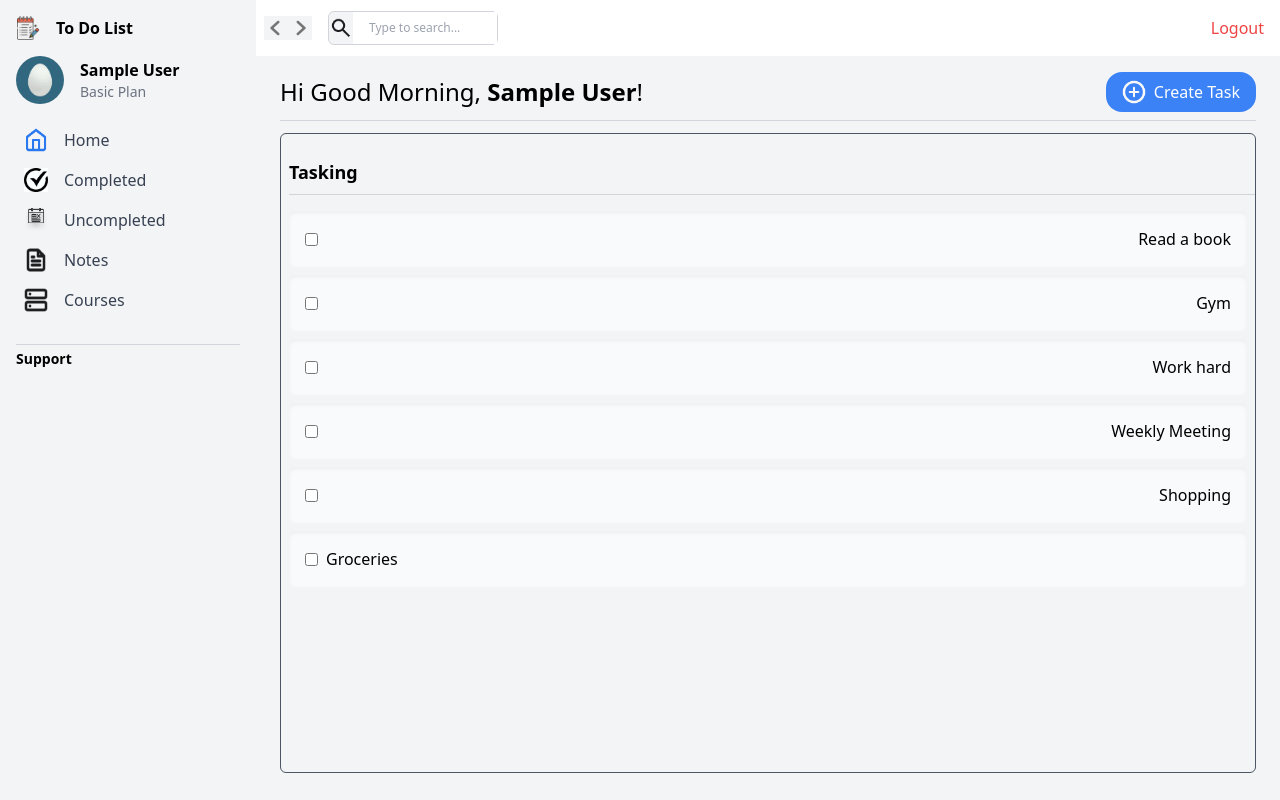
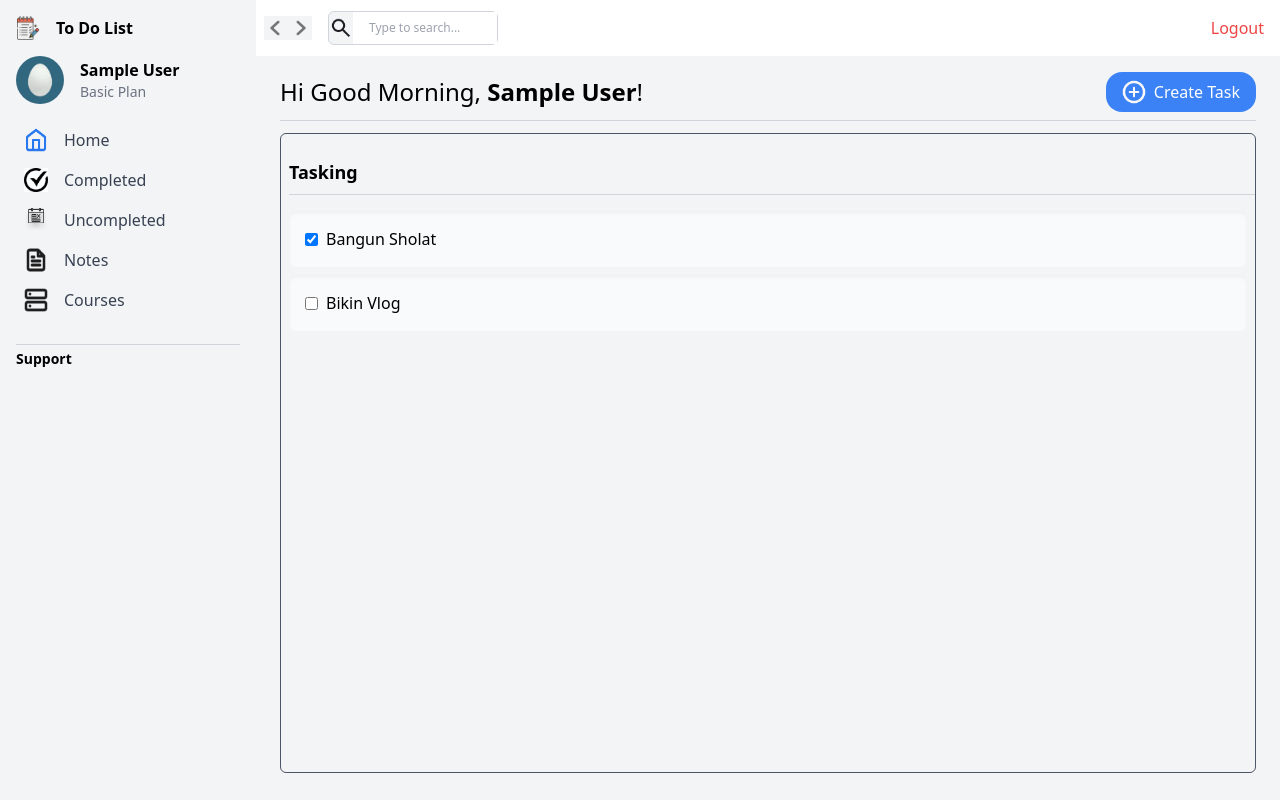
Before and after one commit to ramzyrsr/react-to-do-app, a React (Create React App) app: page / in a window 1280 px wide. Built offline with nearby package versions, Linux system fonts and the light colour scheme; sample sign-in values are in the browser's storage.

Commit message:
simplify the code

```diff
--- a/src/Homepage.js
+++ b/src/Homepage.js
@@ -1,49 +1,61 @@
-import React from 'react';
+import React, { useEffect, useState } from 'react';
+// import { getTodoList } from './helper';
 
 const Home = () => {
+  const [dataList, setDataList] = useState([]);
+
+  useEffect(() => {
+    const getData = async () => {
+      const user = JSON.parse(localStorage.getItem('user'));
+
+      if (user) {
+        try {
+          // const response = await getTodoList(user.userId);
+          // const list = await response.json();
+          // console.log(list);
+
+          // Example data - you may want to replace this with actual data
+          const exampleData = [
+            {
+              "_id": "66f9952a1c84c2bdfac7c67c",
+              "title": "Bangun Sholat",
+              "isCompleted": true
+            },
+            {
+              "_id": "66f994d21c84c2bdfac7c677",
+              "title": "Bikin Vlog",
+              "isCompleted": false
+            }
+          ];
+
+          // Set the data list
+          setDataList(exampleData);
+        } catch (error) {
+          console.error('Error fetching todo list:', error);
+        }
+      }
+    };
+
+    getData();
+  }, []);
+
   return (
     <div className='px-6'>
       {/* Main content */}
       <main className="bg-gray-100 border border-gray-600 mt-3 rounded-md h-[80vh]">
-        {/* <div className='h-14'></div>
-        <header className="flex justify-between items-center">
-          <h1 className="text-2xl font-bold">Hi Good Morning, Melia!</h1>
-          <button className="bg-blue-500 text-white px-4 py-2 rounded-md">Create Task</button>
-        </header>
-        <div className='divide-y divide-solid divide-slate-800'>
-          <div>-----------------------------------</div>
-        </div> */}
 
         <section className="mt-6">
           <h2 className="text-lg font-semibold border-b border-gray-300 pb-2 ml-2 h-full">Tasking</h2>
           <div className="mt-4 mx-2">
             <ul>
-              <li className="flex items-center justify-between p-4 bg-gray-50 rounded-md mb-2 shadow-inner hover:shadow-md">
-                <input type="checkbox" className="mr-4"/>
-                <span>Read a book</span>
-              </li>
-              <li className="flex items-center justify-between p-4 bg-gray-50 rounded-md mb-2 shadow-inner hover:shadow-md">
-                <input type="checkbox" className="mr-4"/>
-                <span>Gym</span>
-              </li>
-              <li className="flex items-center justify-between p-4 bg-gray-50 rounded-md mb-2 shadow-inner hover:shadow-md">
-                <input type="checkbox" className="mr-4"/>
-                <span>Work hard</span>
-              </li>
-              <li className="flex items-center justify-between p-4 bg-gray-50 rounded-md mb-2 shadow-inner hover:shadow-md">
-                <input type="checkbox" className="mr-4"/>
-                <span>Weekly Meeting</span>
-              </li>
-              <li className="flex items-center justify-between p-4 bg-gray-50 rounded-md mb-2 shadow-inner hover:shadow-md">
-                <input type="checkbox" className="mr-4"/>
-                <span>Shopping</span>
-              </li>
-              <li className="flex items-center p-4 bg-gray-50 rounded-md mb-2 shadow-inner hover:shadow-md">
-                <div className="flex items-center mr-4">
-                  <input type="checkbox" className="mr-2"/>
-                  <span>Groceries</span>
-                </div>
-              </li>
+              {dataList.map((item) => (
+                <li key={item._id} className="flex items-center p-4 bg-gray-50 rounded-md mb-2 shadow-inner hover:shadow-md">
+                  <div className="flex items-center mr-4">
+                    <input type="checkbox" className="mr-2" defaultChecked={item.isCompleted} />
+                    <span>{item.title}</span>
+                  </div>
+                </li>
+              ))}
             </ul>
           </div>
         </section>
```
